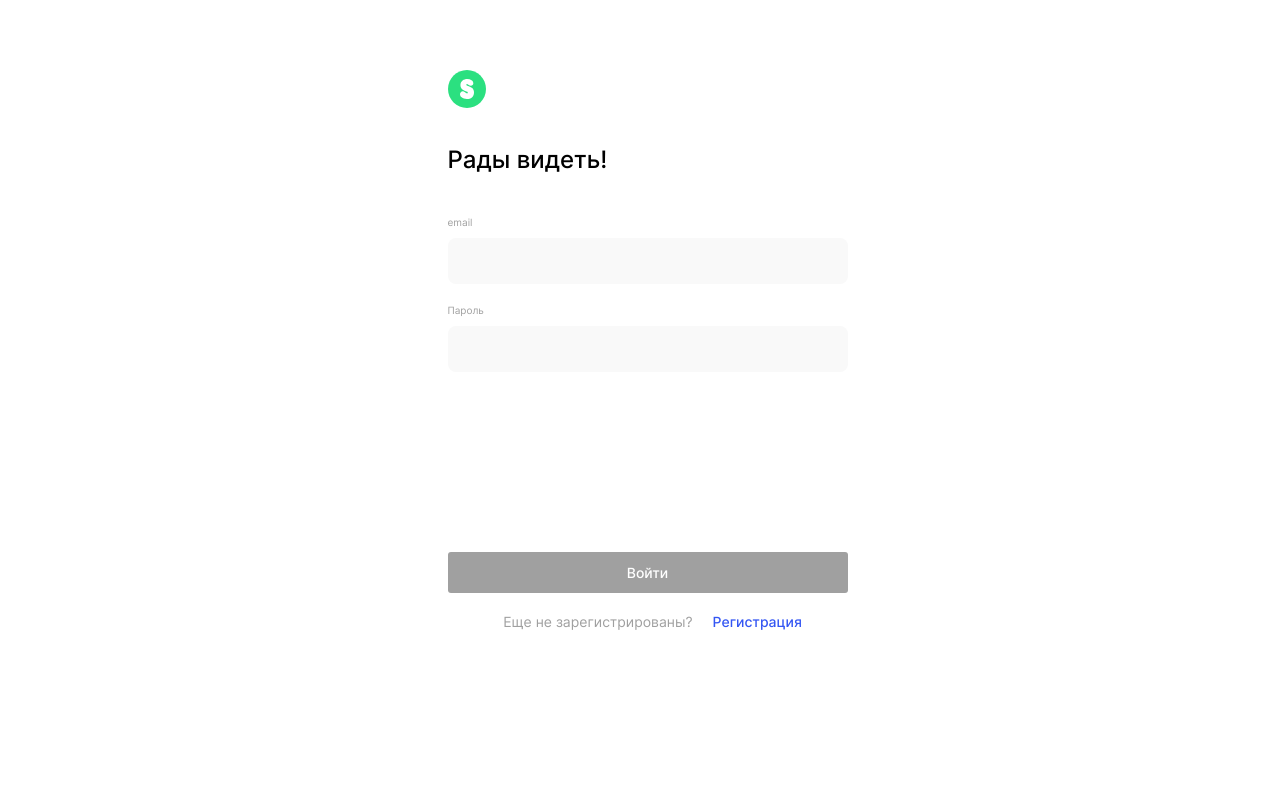
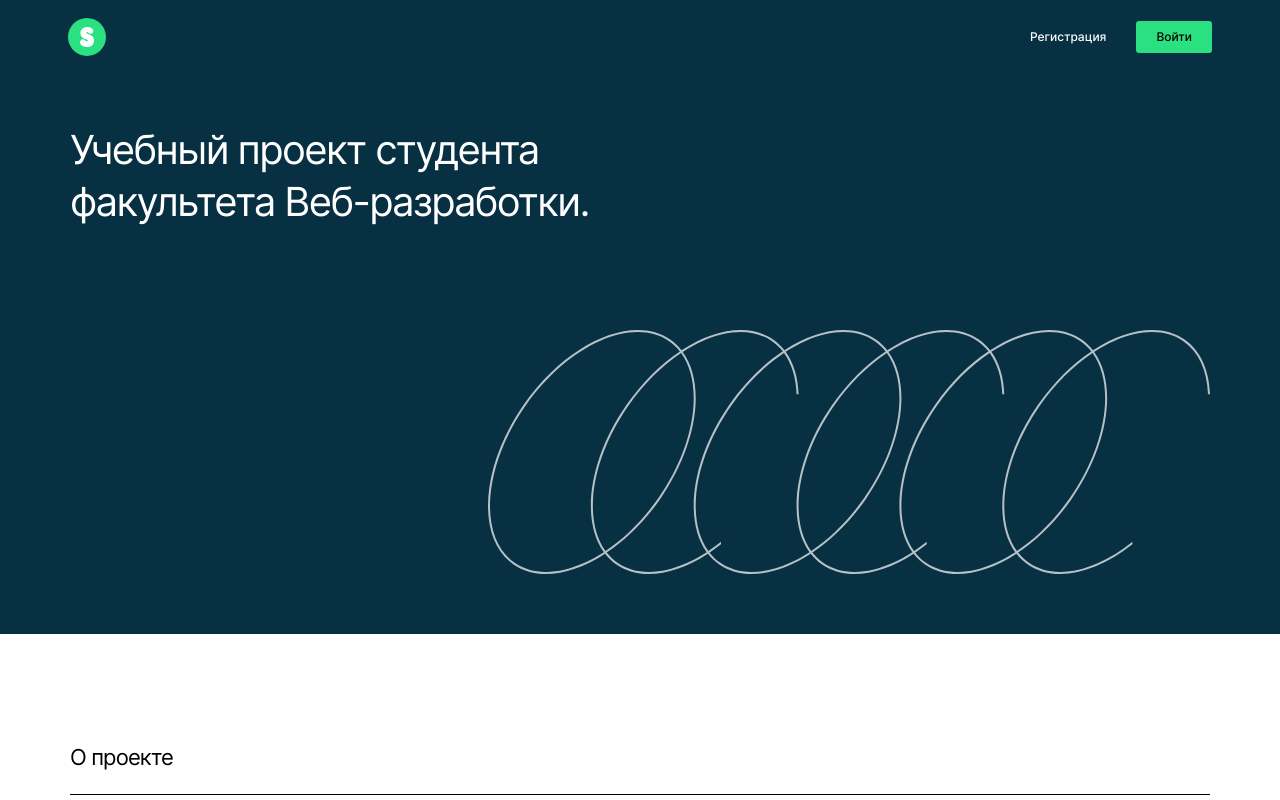
Before and after one commit to Olga-Sotula/movies-explorer-frontend, a React (Create React App) app: page / in a window 1280 px wide. Before the commit this address led to /signin. Shown: the top 800 px of the page. Built offline with nearby package versions, Linux system fonts and the light colour scheme.

Commit message:
debug login

```diff
--- a/src/components/App/App.js
+++ b/src/components/App/App.js
@@ -31,13 +31,13 @@ function App() {
     if (name && password && email){
       setIsProcessing(true);
       auth.sign(password, email, name, "signup").then((res) => {
-        //setRegistered(true);
+        setLoggedIn(true);
         //setIsInfoTooltipPopupOpen(true);
-        history.push('/sign-in');
+        history.push('/');
       })
       .catch((err) => {
         console.log(err);
-        //setRegistered(false);
+        setLoggedIn(false);
         //setIsInfoTooltipPopupOpen(true);
       })
       .finally(() => {
@@ -46,17 +46,53 @@ function App() {
     }
   }
 
+  function setToken(token){
+    setIsProcessing(true);
+    auth.checkToken(token).then((res) => {
+      localStorage.setItem('jwt', token);
+      setCurrentUser({
+        id: res.data._id,
+        name: res.data.name,
+        email: res.data.email
+      });
+      setLoggedIn(true);
+      history.push('/');
+    })
+    .catch((err) => {
+      console.log(err);
+      setLoggedIn(false);
+    })
+    .finally(() => {
+      setIsProcessing(false);
+    });
+  }
+
+
+  function handleLoginSubmit (email, password) {
+    if (password && email){
+      setIsProcessing(true);
+      auth.sign(password, email, "", "signin").then((res) => {
+        setToken(res.token);
+      })
+      .catch((err) => {
+        console.log(err);
+        setLoggedIn(false);
+      })
+      .finally(() => {
+        setIsProcessing(false);
+      });
+    }
+  }
+
+
   return (
     <CurrentUserContext.Provider value={currentUser}>
       <div className="page">
       { isHeader && <Header />}
       {<Switch>
-        <ProtectedRoute
-          exact
-          path="/"
-          component={Main}
-          loggedIn={loggedIn}
-        />
+        <Route exact path="/">
+          <Main/>
+        </Route>
         <ProtectedRoute
           path="/movies"
           component={Movies}
@@ -73,7 +109,9 @@ function App() {
           loggedIn={loggedIn}
         />
         <Route path="/signin">
-          <Login/>
+          <Login
+            onSubmit={handleLoginSubmit}
+          />
         </Route>
         <Route path="/signup">
           <Register
--- a/src/components/Auth/Auth.js
+++ b/src/components/Auth/Auth.js
@@ -21,13 +21,13 @@ const getValidators = (type) => {
 };
 
 const defaultValues = { name: '', email: '', password: '' };
-const defaultTouched = { name: false, email: false,  password: false };
+const defaultChanged = { name: false, email: false,  password: false };
 
 const Auth = ({ type, onSubmit, inProcessing }) => {
   const { pathname } = useLocation();
   const validators = getValidators(type);
-  const { values, handleChange, touched, errors, isValid, resetForm } = useFormWithValidation(
-    defaultValues, defaultTouched, validators);
+  const { values, handleChange, changed, errors, isValid, resetForm } = useFormWithValidation(
+    defaultValues, defaultChanged, validators);
 
   useEffect(() => {
     resetForm();
@@ -45,7 +45,11 @@ const Auth = ({ type, onSubmit, inProcessing }) => {
     // Запрещаем браузеру переходить по адресу формы
     e.preventDefault();
     // Передаём значения управляемых компонентов во внешний обработчик
-    onSubmit(values.name, values.email, values.password);
+    if (type === 'signup'){
+      onSubmit(values.name, values.email, values.password);
+    } else {
+      onSubmit(values.email, values.password);
+    }
   }
 
 
@@ -73,7 +77,7 @@ const Auth = ({ type, onSubmit, inProcessing }) => {
                 onChange={handleChange}
                 value={values.name}
               />
-              {touched.name && errors.name && <p className='auth__error'>{errors.name}</p>}
+              {changed.name && errors.name && <p className='auth__error'>{errors.name}</p>}
             </label>
           </>
         }
@@ -90,7 +94,7 @@ const Auth = ({ type, onSubmit, inProcessing }) => {
             onChange={handleChange}
             value={values.email}
           />
-          {touched.email && errors.email && <p className='auth__error'>{errors.email}</p>}
+          {changed.email && errors.email && <p className='auth__error'>{errors.email}</p>}
         </label>
         <label
           htmlFor='password'
@@ -105,7 +109,7 @@ const Auth = ({ type, onSubmit, inProcessing }) => {
             onChange={handleChange}
             value={values.password}
           />
-          {touched.password && errors.password && <p className='auth__error'>{errors.password}</p>}
+          {changed.password && errors.password && <p className='auth__error'>{errors.password}</p>}
         </label>
       </fieldset>
         <button
--- a/src/components/Login/Login.js
+++ b/src/components/Login/Login.js
@@ -2,9 +2,9 @@ import React from 'react'
 
 import Auth from '../Auth/Auth';
 
-const Login = () => {
+const Login = ({ onSubmit, isProcessing }) => {
   return (
-    <Auth type = 'signin'/>
+    <Auth type = 'signin' onSubmit={onSubmit} isProcessing={isProcessing}/>
   )
 }
 
--- a/src/hooks/useForm.js
+++ b/src/hooks/useForm.js
@@ -9,12 +9,12 @@ const validate = (validators, values) => {
 }
 
 //хук управления формой и валидации формы
-export function useFormWithValidation(defaultValues, defaultTouched, validators = []) {
+export function useFormWithValidation(defaultValues, defaultChanged, validators = []) {
   const [values, setValues] = useState(defaultValues);
   const { isValid: defaultIsValid, errors: defaultErrors } = validate(validators, defaultValues);
   const [errors, setErrors] = useState(defaultErrors);
   const [isValid, setIsValid] = useState(defaultIsValid);
-  const [touched, setTouched] = useState(defaultTouched);
+  const [changed, setChanged] = useState(defaultChanged);
 
   const handleChange = (event) => {
     const target = event.target;
@@ -25,7 +25,7 @@ export function useFormWithValidation(defaultValues, defaultTouched, validators
     setValues(newValues);
     setErrors(newErrors);
     setIsValid(newIsValid);
-    setTouched({ ...touched, [name]: true });
+    setChanged({ ...changed, [name]: true });
   };
 
   const resetForm = useCallback(
@@ -33,12 +33,12 @@ export function useFormWithValidation(defaultValues, defaultTouched, validators
       setValues(defaultValues);
       setErrors({});
       setIsValid(false);
-      setTouched({});
+      setChanged({});
     },
-    [setValues, setErrors, setIsValid, setTouched]
+    [setValues, setErrors, setIsValid, setChanged]
   );
 
-  return { values, handleChange, touched, errors, isValid, resetForm };
+  return { values, handleChange, changed, errors, isValid, resetForm };
 }
 
 export default useFormWithValidation;
--- a/src/utils/auth.js
+++ b/src/utils/auth.js
@@ -14,12 +14,13 @@ class Auth {
 
 
   sign = (password, email, name, endpoint) => {
+    const data = endpoint=== 'signup' ? {password, email, name} : {email, password};
     return fetch(`${this._url}/${endpoint}`, {
       method: 'POST',
       headers: {
         'Content-Type': 'application/json'
       },
-      body: JSON.stringify({password, email, name})
+      body: JSON.stringify(data)
     })
     .then((res) => {
       return this._handleResponse(res);
```
